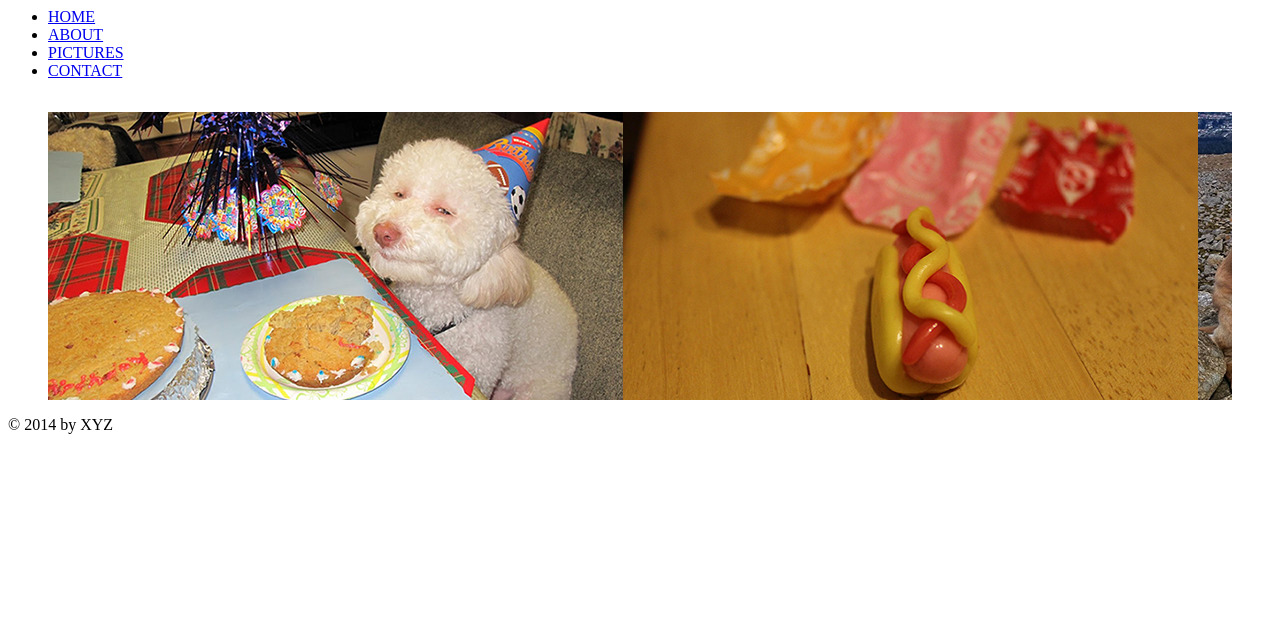
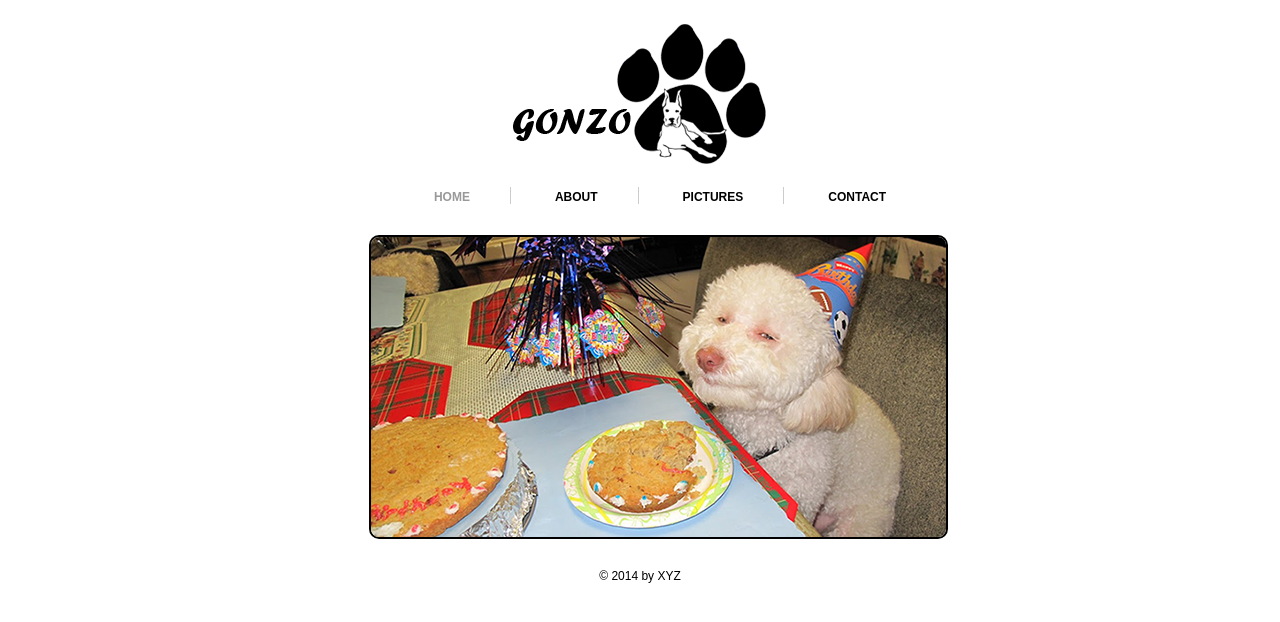
Before and after one commit to Sahilbatra1211/learning, a plain HTML site: page index.html in a window 1280 px wide. Drawn offline with Linux system fonts and the light colour scheme.

Commit message:
undoing mistakes by getting the lat copy

```diff
--- a/index.html
+++ b/index.html
@@ -1,4 +1,25 @@
+<!DOCTYPE html PUBLIC "-//W3C//DTD XHTML 1.0 Transitional//EN" "http://www.w3.org/TR/xhtml1/DTD/xhtml1-transitional.dtd">
+<html xmlns="http://www.w3.org/1999/xhtml">
+<head>
+<meta http-equiv="Content-Type" content="text/html; charset=iso-8859-1" />
+<title>GONZO</title>
+<link href="css/style.css" rel="stylesheet" type="text/css" />
+</head>
+<body>
 
+
+<!--========================Header Starts====================================
+-->
+
+	<div class="header">
+
+		<div class="logo">
+
+			<h1><a href="#">GONZO</a></h1>
+
+		</div>
+
+	</div>
 
 <!--==========================Header Ends======================================-->
 
```
